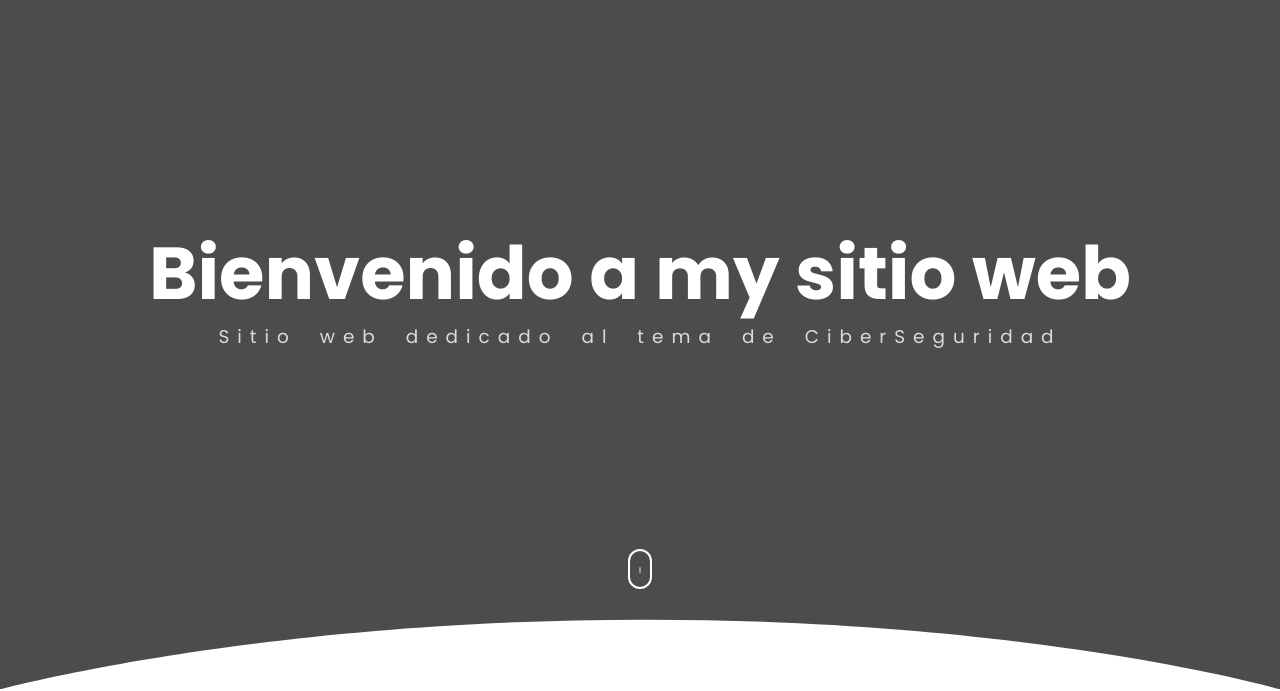
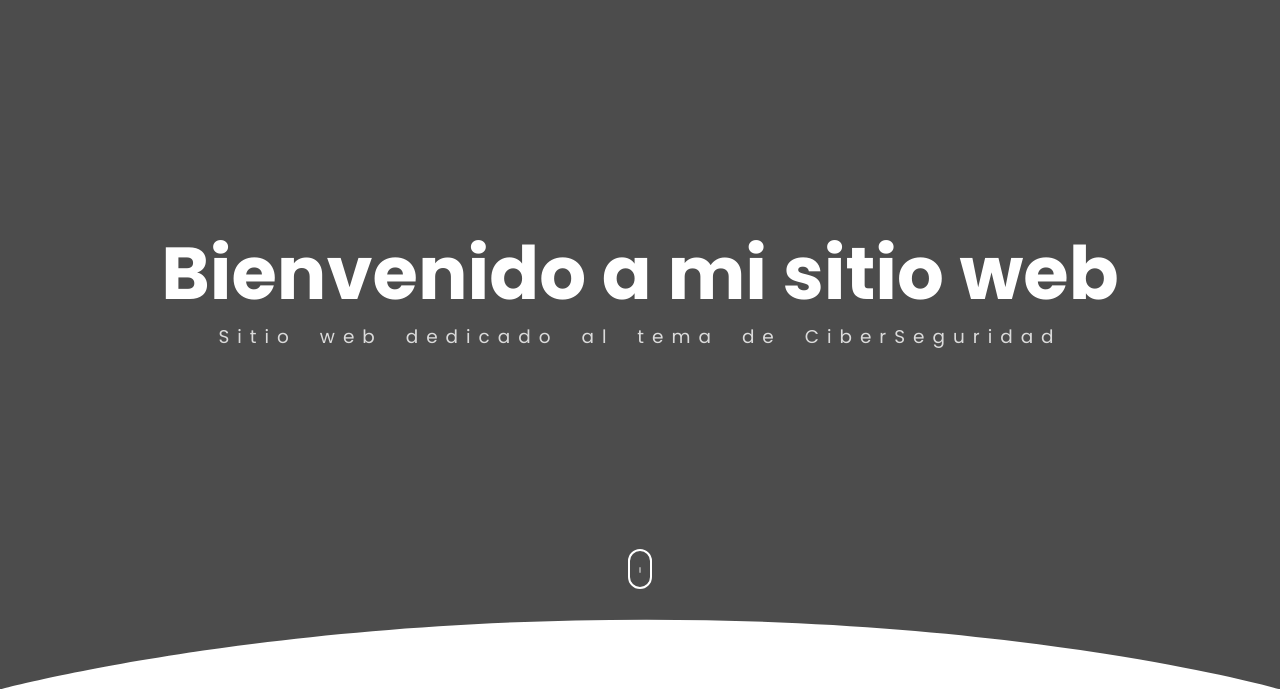
Before and after one commit to xhraul/xhraul.github.io, a website: page my_project 2.0/Proyect/index.html in a window 1280 px wide. Shown: the part 111-802 px from the top of the page. Drawn offline with Linux system fonts and the light colour scheme.

Commit message:
Update index.html

```diff
--- a/my_project 2.0/Proyect/index.html
+++ b/my_project 2.0/Proyect/index.html
@@ -45,7 +45,7 @@
     <!-- Page Header -->
     <header class="header">
         <div class="overlay">
-            <h1 class="title">Bienvenido a my sitio web</h1>
+            <h1 class="title">Bienvenido a mi sitio web</h1>
             <h1 class="subtitle">Sitio web dedicado al tema de CiberSeguridad</h1>
         </div>
         <div class="shape">
```
